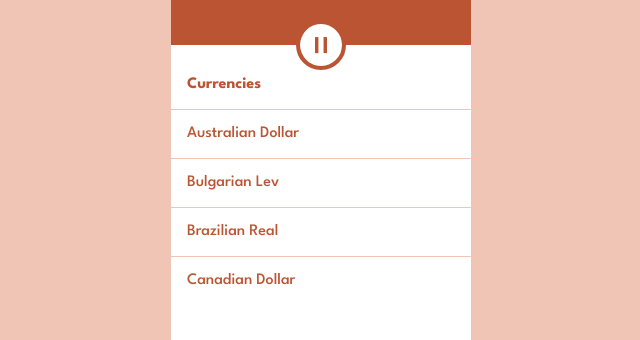
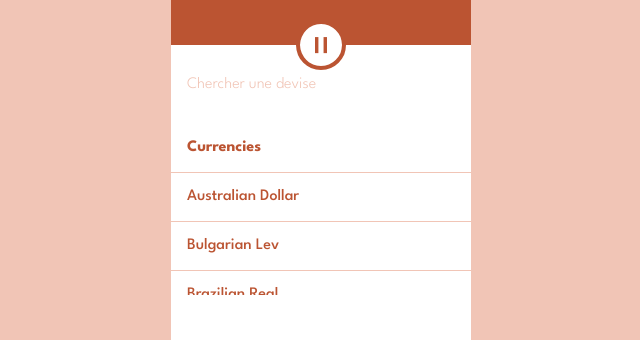
Before and after one commit to antoineflg35/Convertisseur, a React app: page / in a window 1280 px wide. Shown: the part 152-492 px from the top of the page, without its empty margins (319-959 px from the left). Built offline with nearby package versions, Linux system fonts and the light colour scheme.

Commit message:
Mise en place d'un champ de recherche pour filter les devises

```diff
--- a/src/components/Converter/index.js
+++ b/src/components/Converter/index.js
@@ -16,11 +16,13 @@ class Converter extends React.Component {
       baseAmount: 1,
       currency: currenciesData[0].name,
       open: true,
+      search: '',
     };
 
     this.toggle = this.toggle.bind(this);
 
     this.setCurrency = this.setCurrency.bind(this);
+    this.setSearch = this.setSearch.bind(this);
   }
 
   getConvertedAmount() {
@@ -35,6 +37,24 @@ class Converter extends React.Component {
     return Math.round(baseAmount * rate * 100) / 100;
   }
 
+  getFilteredCurrencies() {
+    const { search } = this.state;
+
+    const loweredSearch = search.toLowerCase();
+
+    return currenciesData.filter(
+      (currency) => {
+        const loweredCurrencyName = currency.name.toLowerCase();
+        return loweredCurrencyName.includes(loweredSearch);
+      },
+    );
+  }
+
+  setSearch(newSearch) {
+    console.log(`nouvelle valeur pour search :${newSearch}`);
+    this.setState({ search: newSearch });
+  }
+
   setCurrency(newCurrency) {
     this.setState({ currency: newCurrency });
   }
@@ -44,16 +64,22 @@ class Converter extends React.Component {
     this.setState({ open: !this.state.open });
   }
 
+
   render() {
-    const { open, baseAmount, currency } = this.state;
+    const {
+      open, baseAmount, currency, search,
+    } = this.state;
+
 
     const convertedAmount = this.getConvertedAmount();
+
+    const currencies = this.getFilteredCurrencies();
 
     return (
       <div className="converter">
         <BaseAmount amount={baseAmount} />
         <Toggler open={open} toggle={this.toggle} />
-        { open && <Currencies currencies={currenciesData} setCurrency={this.setCurrency} /> }
+        { open && <Currencies currencies={currencies} setCurrency={this.setCurrency} search={search} setSearch={this.setSearch} /> }
         <ConvertedAmount amount={convertedAmount} currency={currency} />
       </div>
     );
--- a/src/components/Currencies/index.js
+++ b/src/components/Currencies/index.js
@@ -2,9 +2,21 @@ import './styles.scss';
 import PropTypes from 'prop-types';
 import Currency from './Currency';
 
-function Currencies({ currencies, setCurrency }) {
+function Currencies({
+  currencies, setCurrency, search, setSearch,
+}) {
   return (
     <main className="currencies">
+      <input
+        type="text"
+        className="currencies__search"
+        placeholder="Chercher une devise"
+        value={search}
+        onChange={(event) => {
+          console.log(event.target.value);
+          setSearch(event.target.value);
+        }}
+      />
       <h2 className="currencies__title">Currencies</h2>
       <ul className="currencies__list">
         {
@@ -25,6 +37,8 @@ Currencies.propTypes = {
     }),
   ).isRequired,
   setCurrency: PropTypes.func.isRequired,
+  search: PropTypes.string.isRequired,
+  setSearch: PropTypes.func.isRequired,
 };
 
 export default Currencies;
--- a/src/components/Currencies/styles.scss
+++ b/src/components/Currencies/styles.scss
@@ -23,4 +23,17 @@
     }
   }
 
+   // Search - filter
+   &__search {
+    padding: vars.$gutter;
+    margin-top: vars.$gutter;
+    width: 100%;
+    border: none;
+    color: vars.$color-main;
+    font: inherit;
+    &::placeholder {
+      color: vars.$color-alt;
+  }
 }
+
+}
```
